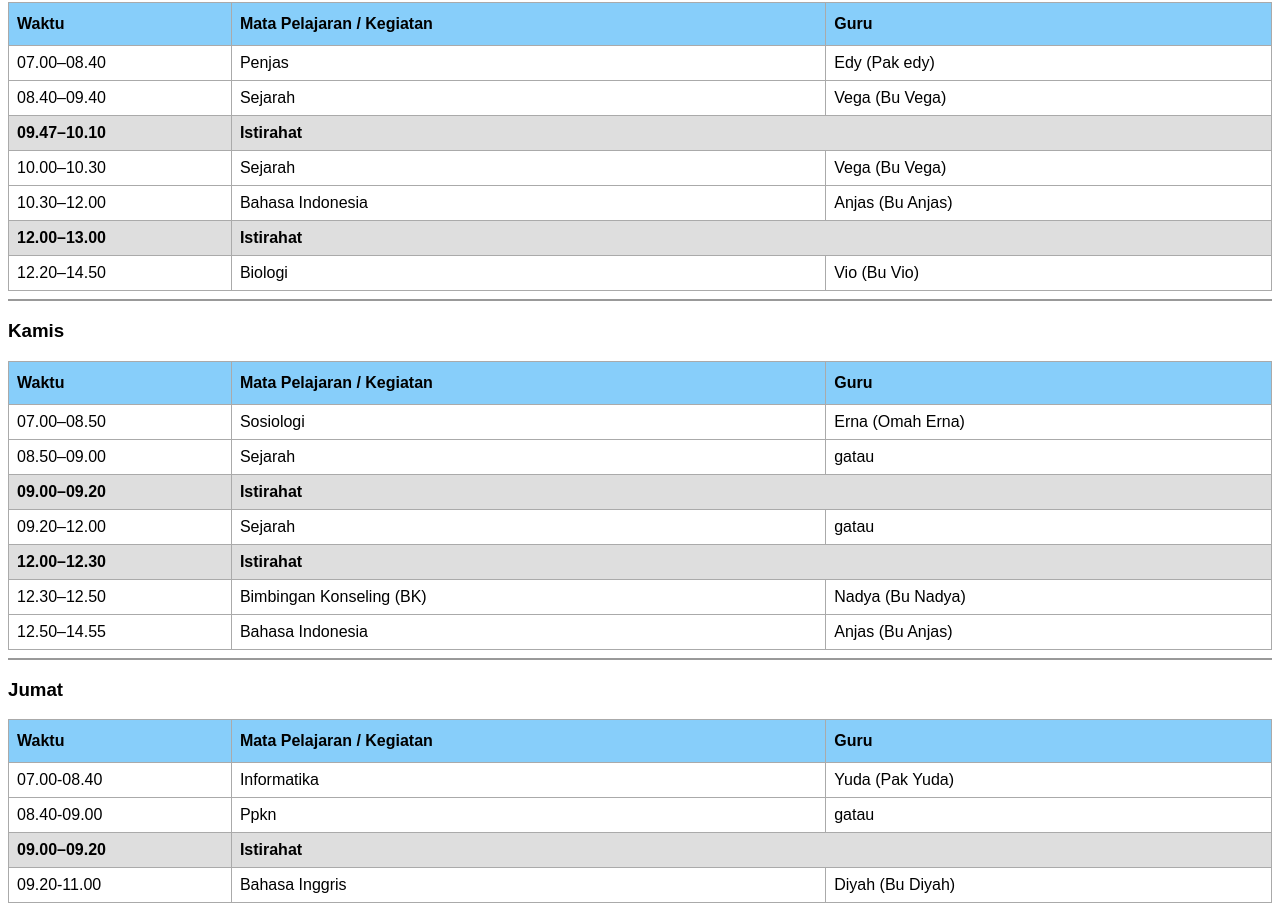
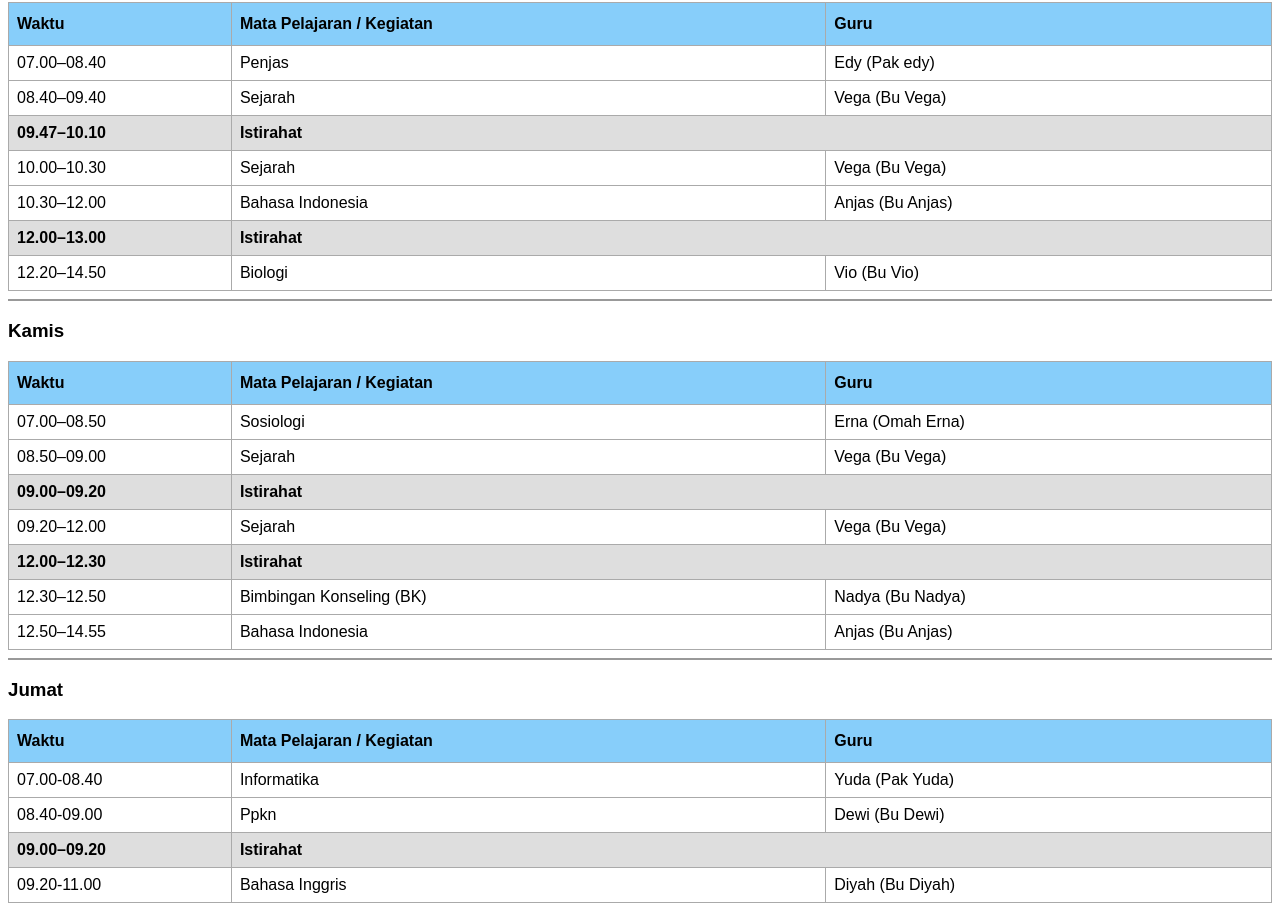
Before and after one commit to FadelSM/my-jadwal, a plain HTML site: page index.html in a window 1280 px wide. Shown: the part 753-1664 px from the top of the page. Drawn offline with Linux system fonts and the light colour scheme.

Commit message:
Update index.html

```diff
--- a/index.html
+++ b/index.html
@@ -186,7 +186,7 @@
         <tr>
           <td>08.50–09.00</td>
           <td>Sejarah</td>
-          <td>gatau</td>
+          <td>Vega (Bu Vega)</td>
         </tr>
         <tr id="break">
           <td><strong>09.00–09.20</strong></td>
@@ -195,7 +195,7 @@
         <tr>
           <td>09.20–12.00</td>
           <td>Sejarah</td>
-          <td>gatau</td>
+          <td>Vega (Bu Vega)</td>
         </tr>
         <tr id="break">
           <td><strong>12.00–12.30</strong></td>
@@ -232,7 +232,7 @@
         <tr>
           <td>08.40-09.00</td>
           <td>Ppkn</td>
-          <td>gatau</td>
+          <td>Dewi (Bu Dewi)</td>
         </tr>
         <tr id="break">
           <td><strong>09.00–09.20</strong></td>
```
